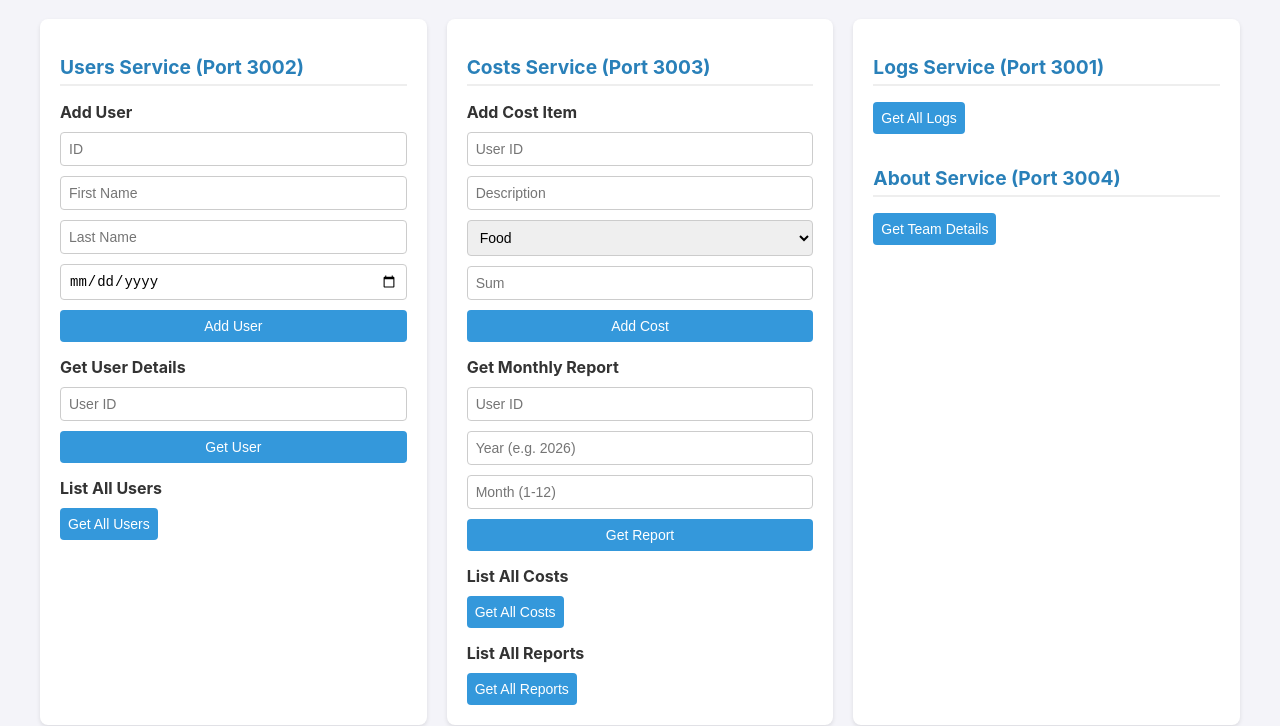
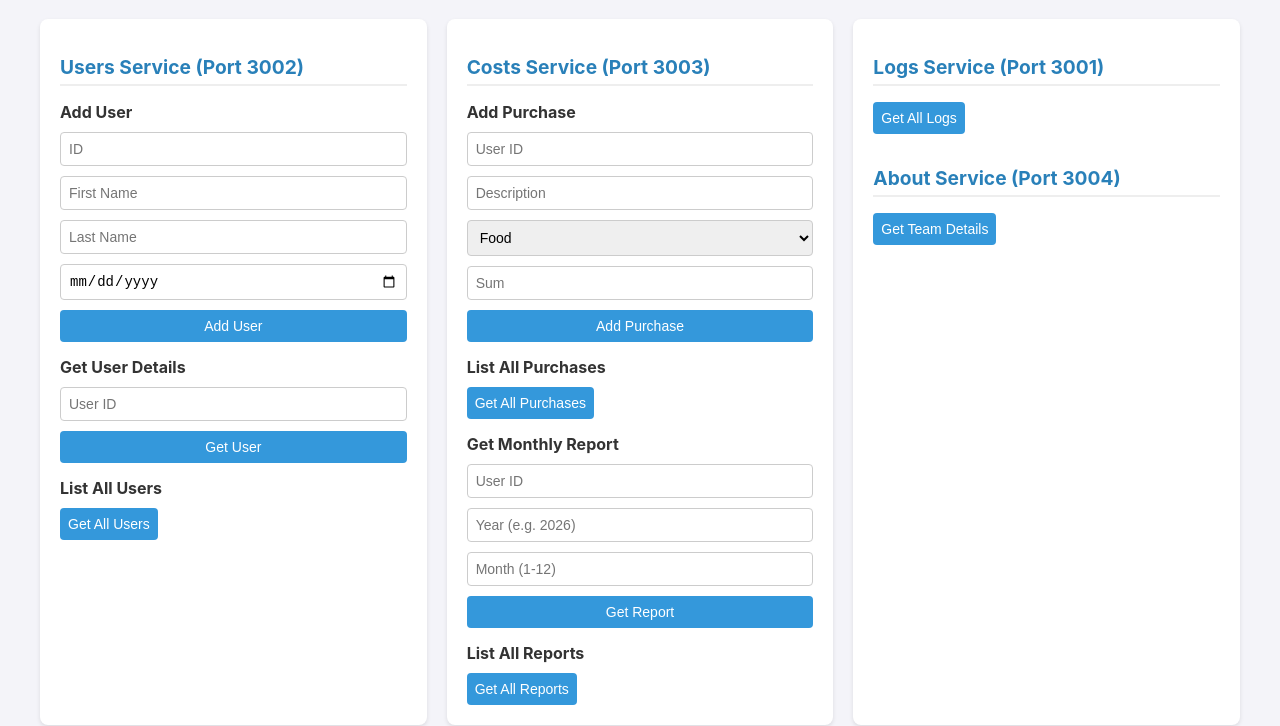
Before and after one commit to OmerElovici/nodejs_final_project_202602, a website: page ui/index.html in a window 1280 px wide. Shown: the part 83-809 px from the top of the page. Drawn offline with Linux system fonts and the light colour scheme.

Commit message:
Update UI: Move 'List All Purchases' below 'Add Purchase' form

```diff
--- a/ui/index.html
+++ b/ui/index.html
@@ -38,7 +38,7 @@
             <div class="card">
                 <h2>Costs Service (Port 3003)</h2>
 
-                <h3>Add Cost Item</h3>
+                <h3>Add Purchase</h3>
                 <form id="addCostForm">
                     <input type="number" id="costUserId" placeholder="User ID" required>
                     <input type="text" id="costDesc" placeholder="Description" required>
@@ -50,8 +50,11 @@
                         <option value="education">Education</option>
                     </select>
                     <input type="number" id="costSum" placeholder="Sum" required>
-                    <button type="submit">Add Cost</button>
+                    <button type="submit">Add Purchase</button>
                 </form>
+
+                <h3>List All Purchases</h3>
+                <button id="listCostsBtn">Get All Purchases</button>
 
                 <h3>Get Monthly Report</h3>
                 <form id="getReportForm">
@@ -60,9 +63,6 @@
                     <input type="number" id="reportMonth" placeholder="Month (1-12)" required>
                     <button type="submit">Get Report</button>
                 </form>
-
-                <h3>List All Costs</h3>
-                <button id="listCostsBtn">Get All Costs</button>
 
                 <h3>List All Reports</h3>
                 <button id="listReportsBtn">Get All Reports</button>
```
